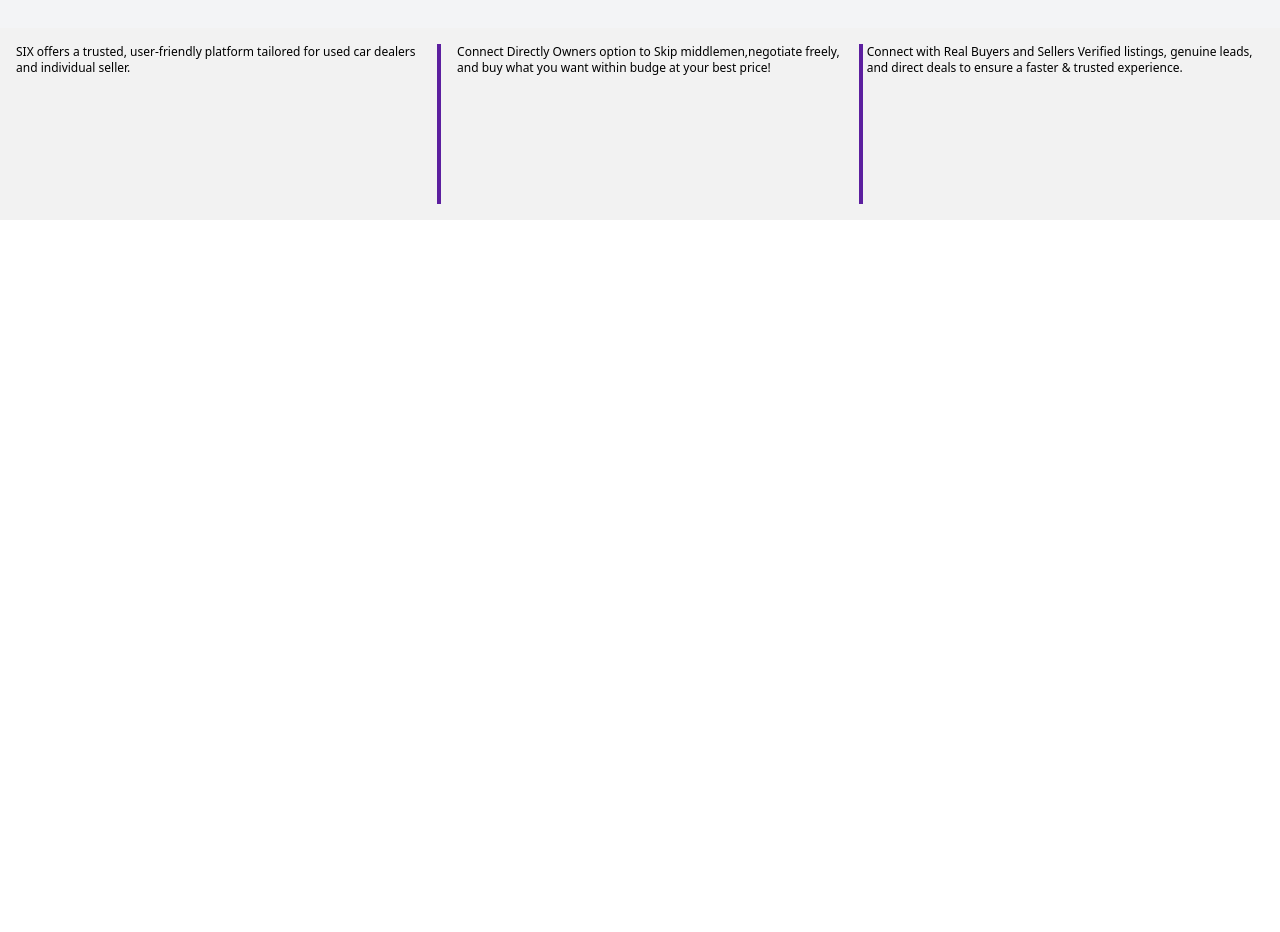
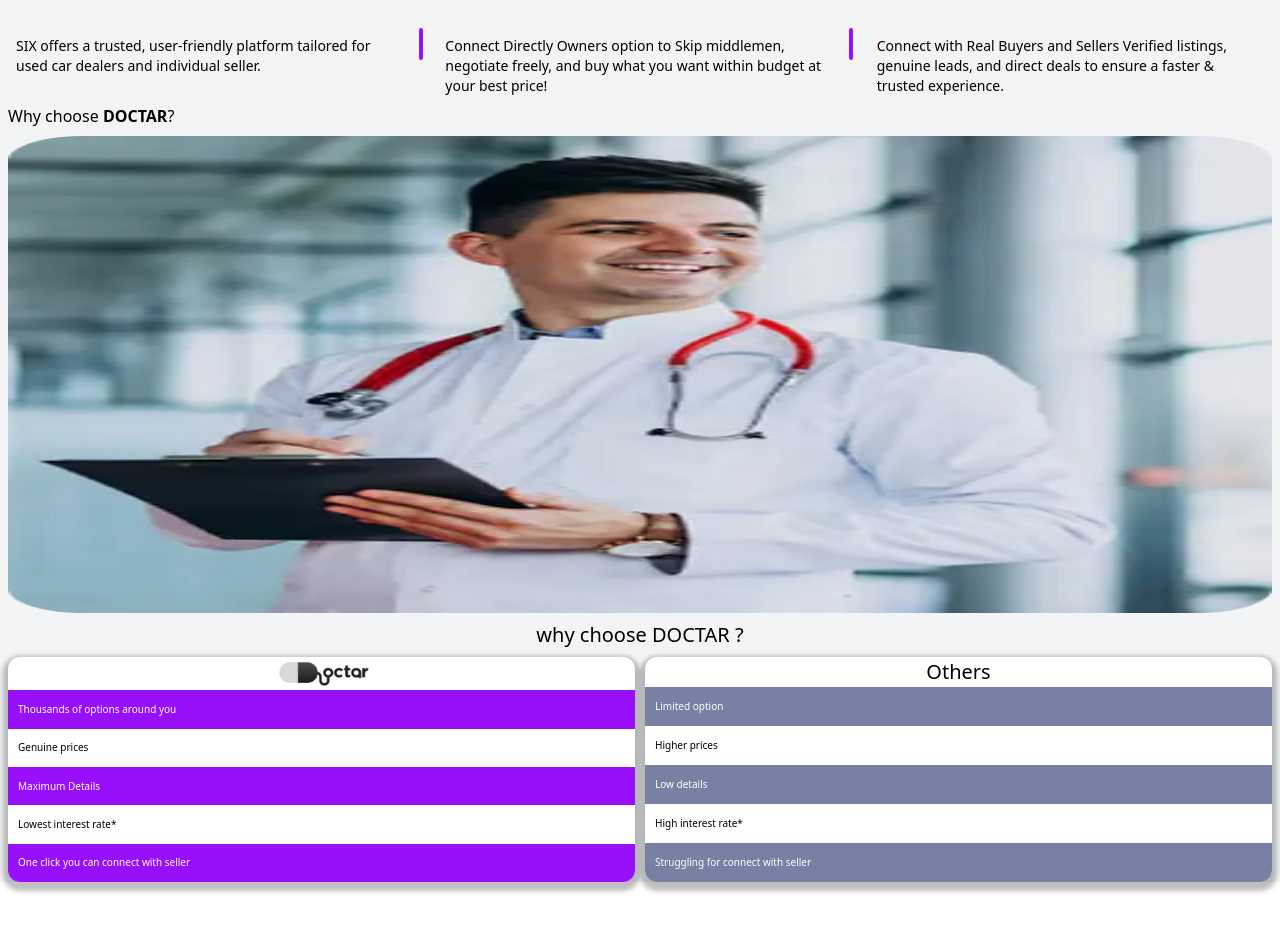
Before and after one commit to amarmurmu001/doctor-frontend, a React (Vite) app: page / in a window 1280 px wide. Shown: the part 1240-2172 px from the top of the page. Before the commit the page ends 1460 px from the top, so only its background shows below. Built offline with nearby package versions, Linux system fonts and the light colour scheme; no server answers.

Commit message:
why_choose_doctor

```diff
--- /dev/null
+++ b/src/components/ui/why_choose_doctar.jsx
@@ -0,0 +1,59 @@
+export default function WhyChooseDoctar() {
+  return (
+    <div>
+        <h2 className="text-center text-black text-xl mt-2 mb-2 ">why choose DOCTAR ?</h2>
+        <div className="flex text-[10px] gap-2.5 rounded-xl mb-20 ">
+          <div className="flex-col w-[200px] flex rounded-xl overflow-hidden bg-white h-[225px] flex-1 shadow-[0px_4px_5px_5px_rgba(0,0,0,0.25)]">
+            <div className="flex justify-center ">
+              <img
+                className="w-[96px] h-[31px"
+                src="/icons/logo.png"
+                alt="no image"
+              />
+            </div>
+            <div className="flex items-center  flex-1 p-2.5 text-white bg-purple-600">
+              <p>Thousands of options around you</p>
+            </div>
+            <div className="flex items-center  flex-1 p-2.5 text-black ">
+              <p>Genuine prices</p>
+            </div>
+            <div className="flex items-center  flex-1 p-2.5 text-white bg-purple-600">
+
+              <p>Maximum Details</p>
+            </div>
+            <div className="flex items-center  flex-1 p-2.5 text-black ">
+
+              <p>Lowest interest rate*</p>
+            </div>
+                <div className="flex items-center  flex-1 p-2.5 text-white bg-purple-600">
+
+              <p>One click you can connect with seller</p>
+            </div>
+          </div>
+          <div className="flex-col w-[200px] rounded-xl overflow-hidden bg-white h-[225px] flex flex-1 shadow-[0px_4px_5px_5px_rgba(0,0,0,0.25)]">
+            <div className="flex justify-center flex-1    ">
+              <p className="text-[20px]">Others</p>
+            </div>
+            <div className="flex items-center flex-1 p-2.5 text-white bg-[#7881A3]">
+              <p>Limited option</p>
+            </div>
+            <div className="flex items-center flex-1 p-2.5 text-black ">
+              <p>Higher prices</p>
+            </div>
+            <div className="flex items-center flex-1 p-2.5 text-white bg-[#7881A3]">
+
+              <p>Low details</p>
+            </div>
+            <div className="flex items-center flex-1 p-2.5 text-black ">
+
+              <p>High interest rate*</p>
+            </div>
+            <div className="flex items-center flex-1 p-2.5 text-white bg-[#7881A3]">
+
+              <p>Struggling for connect with seller</p>
+            </div>
+          </div>
+        </div>
+      </div>
+  );
+}
--- a/src/pages/Home.jsx
+++ b/src/pages/Home.jsx
@@ -2,12 +2,13 @@
 import QueryList from "../components/QueryList";
 import SearchBar from "../components/ui/SearchBar";
 import WhyChooseUs from "../components/WhyChooseUs.jsx";
+import WhyChooseDoctar from "../components/ui/why_choose_doctar.jsx";
+
 import { doctarFeatures } from "../data/featuredData.js";
 
 export default function Home() {
-
   return (
-    <div className="min-h-screen bg-gray-100 relative">
+    <div className="min-h-screen bg-gray-100 relative px-2">
       {/* Purple Header Background - Compact */}
       <div className="bg-[#7551B2] w-full h-32 md:h-42 "></div>
       <div className="absolute left-1/2 transform -translate-x-1/2 top-8 -translate-y-1/2 w-full max-w-md px-4">
@@ -34,33 +35,48 @@
         <DoctorsList />
       </div>
 
-      <WhyChooseUs
-        features={doctarFeatures}
-      />
+      <WhyChooseUs features={doctarFeatures} />
 
       <div className="flex flex-col items-center justify-center">
         <h2 className="text-center text-black text-xl">why Doctar?</h2>
-        <div className="flex items-center justify-between gap-4 p-4 text-sm text-black bg-[#F2F2F2] mt-16">
-          <div className="w-1/3 h-40">
-            <p className="text-xs">
+        <div className="flex   bg-grey  justify-between gap-2  text-sm text-black bg- mt-16 ">
+          <div className="relative   p-2 rounded-md flex-1 ">
+            <p className="text-black font-xs font-poppins">
               SIX offers a trusted, user-friendly platform tailored for used car
               dealers and individual seller.
             </p>
           </div>
-          <div className="w-1/3 h-40 border-l-4 border-[#5C1F9F] pl-4 ">
-            <p className="text-xs">
-              Connect Directly Owners option to Skip middlemen,negotiate freely,
-              and buy what you want within budge at your best price!
+          <div className="  left-0 top-4  h-8 w-1 bg-purple-600 rounded mr-2"></div>
+          <div className="relative  p-2 rounded-md flex-1 pl-[6px]">
+            <p className="text-black font-xs">
+              Connect Directly Owners option to Skip middlemen, negotiate
+              freely, and buy what you want within budget at your best price!
             </p>
           </div>
-          <div className="w-1/3 h-40 border-l-4 border-[#5C1F9F] pl-1 ">
-            <p className="text-xs">
+          <div className=" left-0 top-4 h-8 w-1 bg-purple-600 rounded mr-2"></div>
+          <div className="relative  p-2 rounded-md flex-1">
+            <p className="text-black font-xs">
               Connect with Real Buyers and Sellers Verified listings, genuine
               leads, and direct deals to ensure a faster & trusted experience.
             </p>
           </div>
         </div>
       </div>
+      <div>
+        <h2 className="">
+          {" "}
+          Why choose <span className="font-bold">DOCTAR</span>?
+        </h2>
+        <div>
+          <img
+            className=" mt-2 h-[477px] w-full rounded-xl"
+            src="docphoto.webp"
+            alt=""
+          />
+        </div>
+      </div>
+      <WhyChooseDoctar />
+
     </div>
   );
 }
```
Also changed, not shown: public/docphoto.webp (added).
